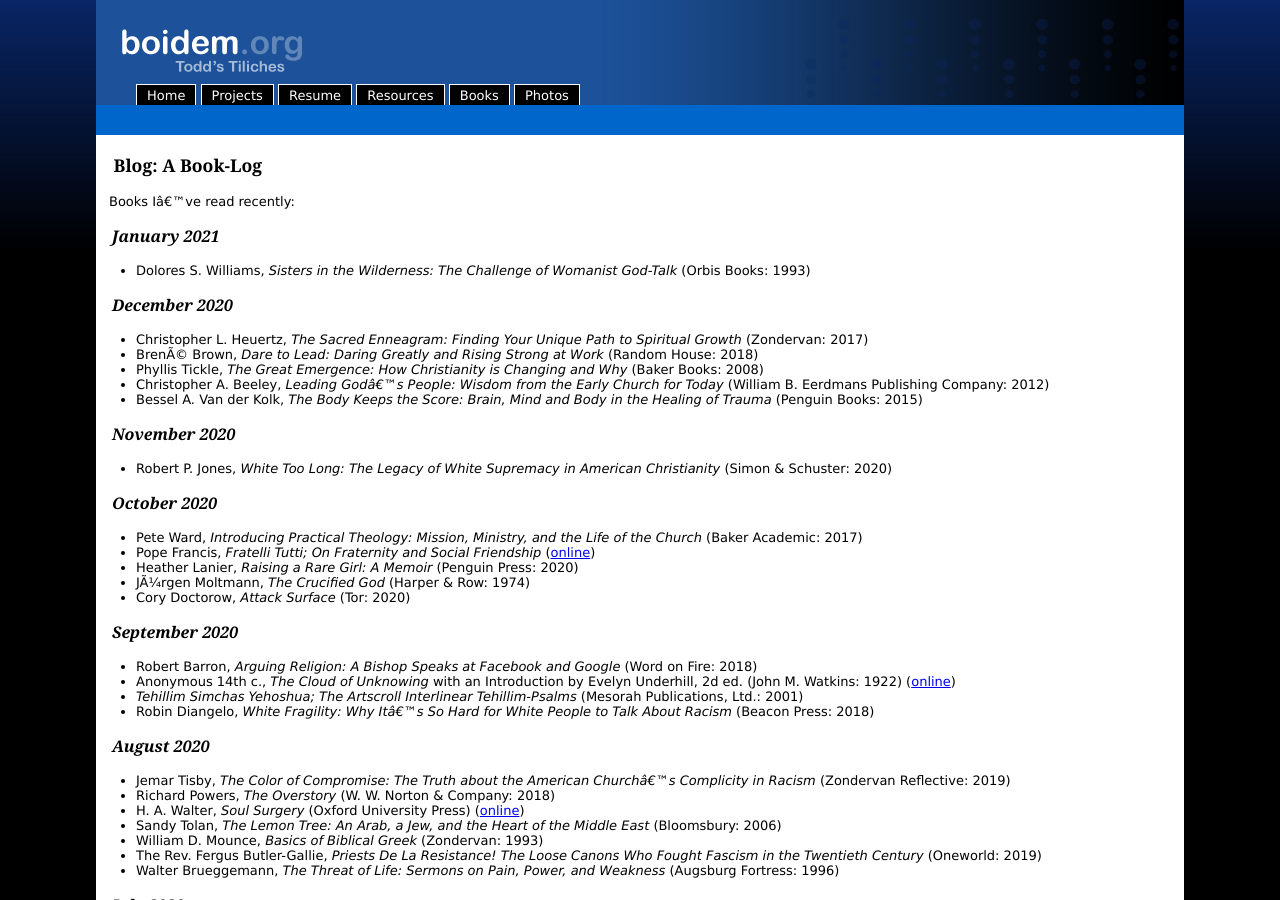
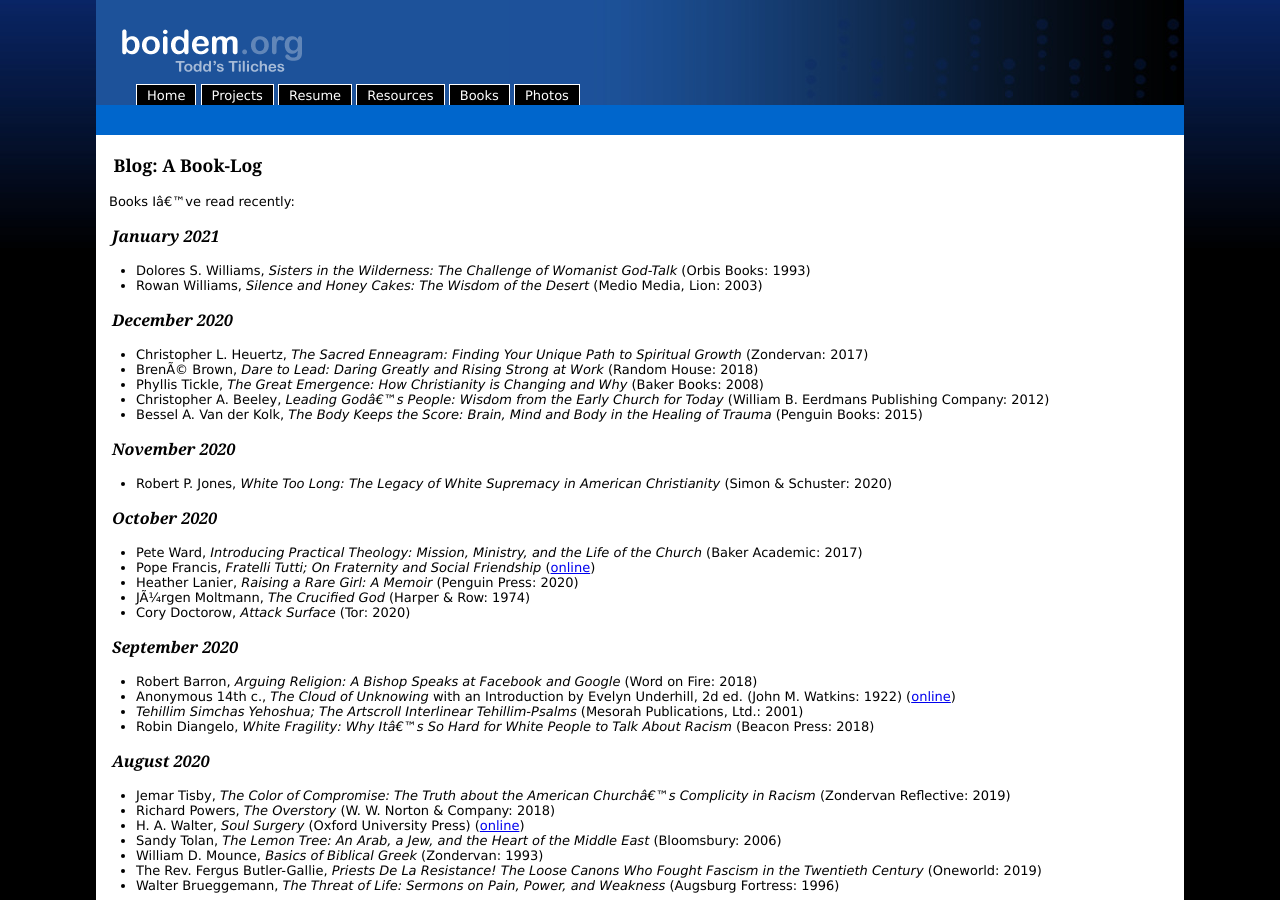
Before and after one commit to toddfoster/toddfoster.github.com, a Jekyll site: the page built from books.md, in a window 1280 px wide and 900 px high. Built offline with Jekyll 4.4.1, drawn with Linux system fonts in a browser that asks for light colours.

Commit message:
punctuation

```diff
--- a/books.md
+++ b/books.md
@@ -9,6 +9,7 @@ Books I've read recently:
 
 ## January 2021
 * Dolores S. Williams, _Sisters in the Wilderness: The Challenge of Womanist God-Talk_ (Orbis Books: 1993)
+* Rowan Williams, _Silence and Honey Cakes: The Wisdom of the Desert_ (Medio Media, Lion: 2003)
 
 ## December 2020
 * Christopher L. Heuertz, _The Sacred Enneagram: Finding Your Unique Path to Spiritual Growth_ (Zondervan: 2017)
```
